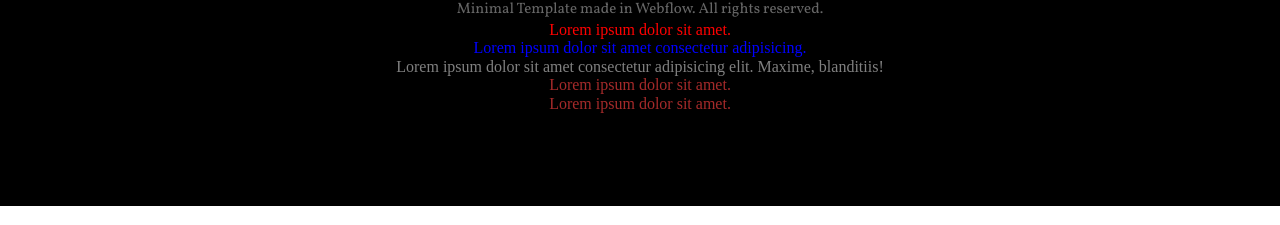
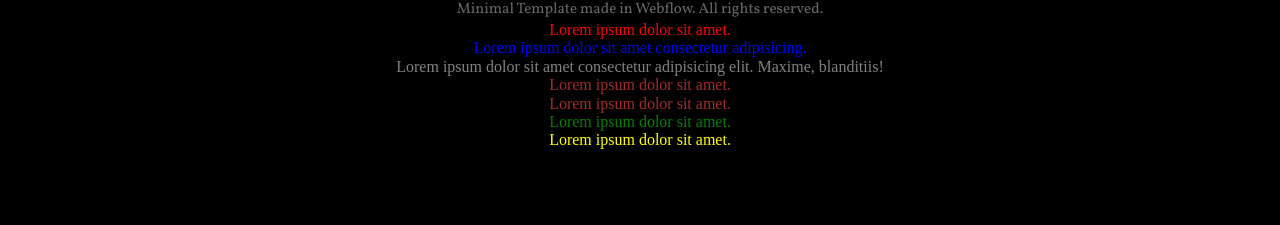
Before and after one commit to impos1ble/Minimal, a plain HTML site: page index.html in a window 1280 px wide. Shown: the part 2044-2269 px from the top of the page. Drawn offline with Linux system fonts and the light colour scheme.

Commit message:
create lorem-7

```diff
--- a/css/style.css
+++ b/css/style.css
@@ -332,6 +332,9 @@ footer form .container-footer:nth-child(2) input{
 .lorem-p5{
     color: brown;
 }
-.lorem-p{
+.lorem-p6{
     color: green;
 }
+.lorem-p7{
+    color: yellow;
+}
--- a/index.html
+++ b/index.html
@@ -146,6 +146,9 @@
         <div class="lorem-p6">
             <p>Lorem ipsum dolor sit amet.</p>
         </div>
+        <div class="lorem-p7">
+            <p>Lorem ipsum dolor sit amet.</p>
+        </div>
     </footer>
 </body>
 
```
